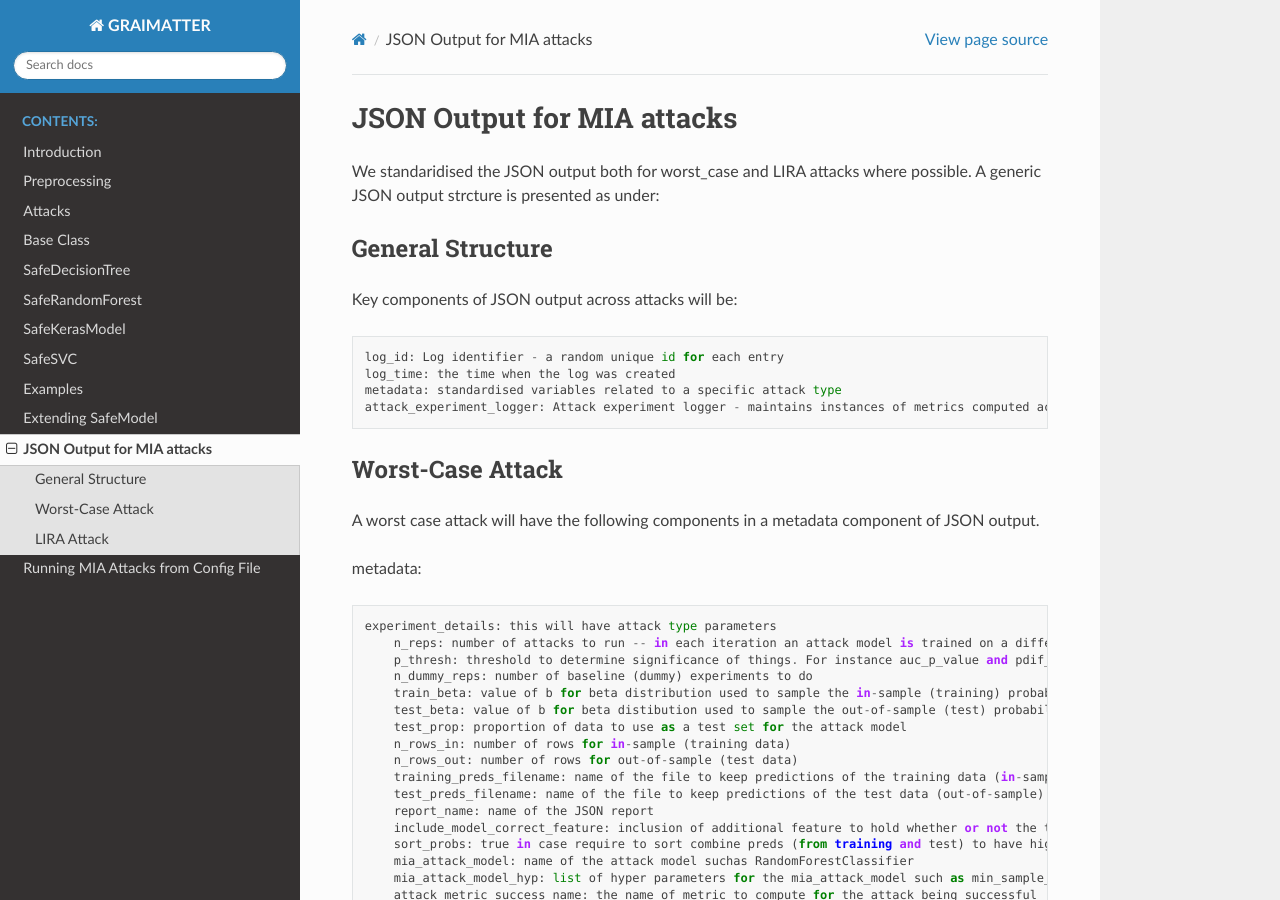
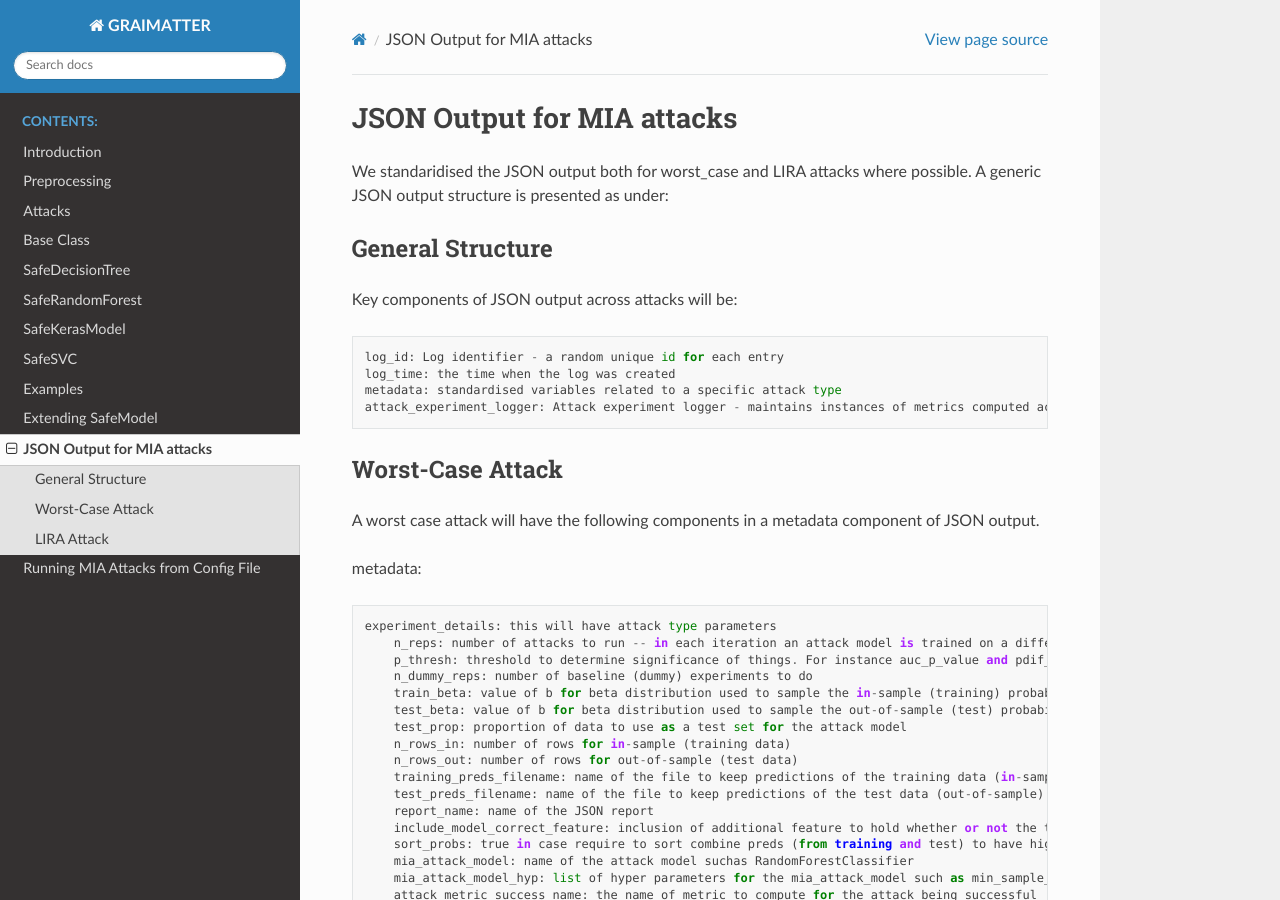
Before and after one commit to AI-SDC/SACRO-ML, a Sphinx documentation site: the page built from docs/source/output_format.rst, in a window 1280 px wide and 900 px high. Built offline with Sphinx 7.4.7 and the Read the Docs theme 2.0.0, drawn with Linux system fonts in a browser that asks for light colours.

Commit message:
fix spelling

```diff
--- a/docs/source/output_format.rst
+++ b/docs/source/output_format.rst
@@ -1,7 +1,7 @@
 JSON Output for MIA attacks
 ===========================
 
-We standaridised the JSON output both for worst_case and LIRA attacks where possible. A generic JSON output strcture is presented as under:
+We standaridised the JSON output both for worst_case and LIRA attacks where possible. A generic JSON output structure is presented as under:
 
 General Structure
 -----------------
@@ -25,7 +25,7 @@ metadata::
         p_thresh: threshold to determine significance of things. For instance auc_p_value and pdif_vals
         n_dummy_reps: number of baseline (dummy) experiments to do
         train_beta: value of b for beta distribution used to sample the in-sample (training) probabilities
-        test_beta: value of b for beta distibution used to sample the out-of-sample (test) probabilities
+        test_beta: value of b for beta distribution used to sample the out-of-sample (test) probabilities
         test_prop: proportion of data to use as a test set for the attack model
         n_rows_in: number of rows for in-sample (training data)
         n_rows_out: number of rows for out-of-sample (test data)
```
Also changed, not shown: other parts of docs/source/output_format.rst (+1 -1 lines).
